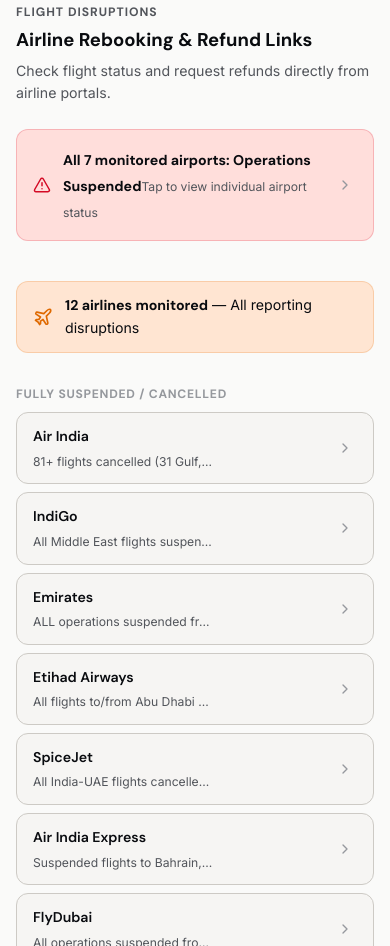
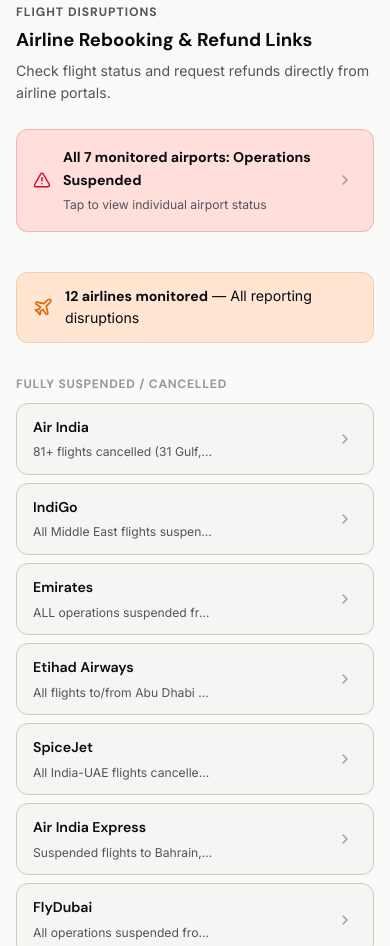
Before and after one commit to prannayreddy/gulf-india-crisis-hub, a plain HTML site: page index.html in a window 390 px wide. Shown: the part 3333-4279 px from the top of the page. Drawn offline with Linux system fonts and the light colour scheme.

Commit message:
fix: airport summary card text stacking + banner overflow on mobile

```diff
--- a/collapsible.css
+++ b/collapsible.css
@@ -69,8 +69,10 @@
   display: flex; align-items: center; gap: var(--space-3); padding: var(--space-3) var(--space-4);
   background: var(--color-warning-highlight); border: 1px solid oklch(from var(--color-warning) l c h / 0.2);
   border-radius: var(--radius-lg); margin-bottom: var(--space-4); font-size: var(--text-sm); color: var(--color-text);
+  min-width: 0; overflow-wrap: break-word;
 }
 .airline-summary-banner__icon { flex-shrink: 0; color: var(--color-warning); }
+.airline-summary-banner > span { min-width: 0; }
 .airline-summary-banner__count { font-family: var(--font-display); font-weight: 700; }
 .airline-group__label {
   font-family: var(--font-display); font-size: var(--text-xs); font-weight: 700;
@@ -112,9 +114,9 @@
 .airport-summary-card::marker { content: ''; }
 .airport-summary-card:hover { background: oklch(from var(--color-primary) l c h / 0.08); }
 .airport-summary-card__icon { flex-shrink: 0; color: var(--color-primary); }
-.airport-summary-card__text { flex: 1; }
-.airport-summary-card__title { font-family: var(--font-display); font-weight: 700; font-size: var(--text-sm); color: var(--color-text); }
-.airport-summary-card__sub { font-size: var(--text-xs); color: var(--color-text-muted); margin-top: var(--space-1); }
+.airport-summary-card__text { flex: 1; min-width: 0; display: flex; flex-direction: column; }
+.airport-summary-card__title { display: block; font-family: var(--font-display); font-weight: 700; font-size: var(--text-sm); color: var(--color-text); }
+.airport-summary-card__sub { display: block; font-size: var(--text-xs); color: var(--color-text-muted); margin-top: var(--space-1); }
 .airport-rows { display: flex; flex-direction: column; gap: var(--space-2); padding: var(--space-3) 0; }
 .airport-row {
   display: flex; align-items: center; gap: var(--space-3); padding: var(--space-3) var(--space-4);
```
